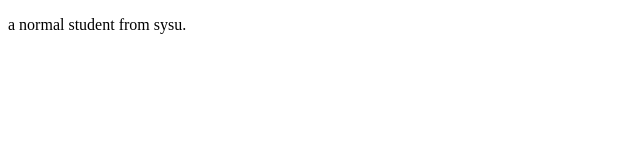
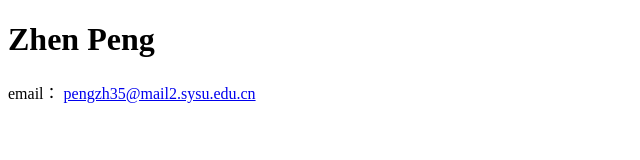
Before and after one commit to fyms33/fyms33.github.io, a plain HTML site: page index.html in a window 1280 px wide. Shown: the whole page, without its empty margins (0-640 px from the left). Drawn offline with Linux system fonts and the light colour scheme.

Commit message:
Update index.html

```diff
--- a/index.html
+++ b/index.html
@@ -1,9 +1,17 @@
 <!DOCTYPE html>
 <html>
 <head>
+    <meta charset="UTF-8">
+
     <title>my url</title>
 </head>
 <body>
-    <p>a normal student from sysu.</p>
-</body>
+    <h1>Zhen Peng</h1>
+
+    <p>
+        email：
+        <a href="mailto:pengzh35@mail2.sysu.edu.cn">pengzh35@mail2.sysu.edu.cn</a>
+    </p>
+
+    </body>
 </html>
```
